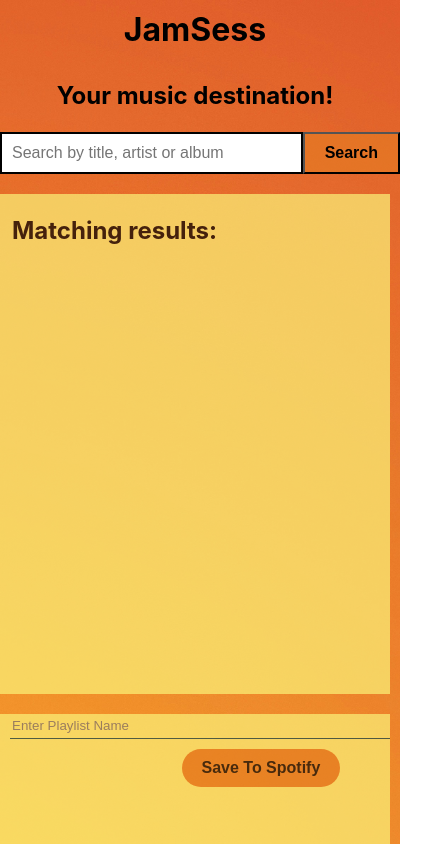
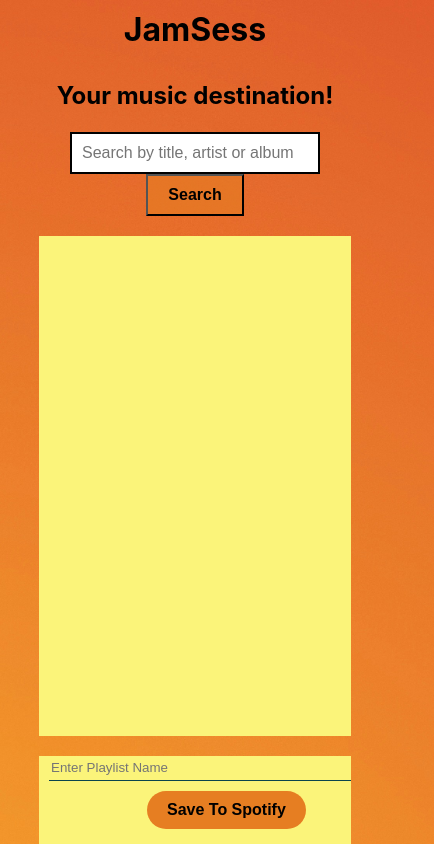
Before and after one commit to keshiacor/jamsess, a React (Create React App) app: page / in a window 390 px wide. Shown: the top 844 px of the page, 434 px wide, since content can reach past the window. Built offline with nearby package versions, Linux system fonts and the light colour scheme.

Commit message:
new branch to test css changes

```diff
--- a/src/components/App.js
+++ b/src/components/App.js
@@ -10,7 +10,7 @@
   const [playlistName, setPlaylistName] = useState("");
   const [playlistTrack, setPlaylistTracks] = useState([]);
 
-  //search for a track  using the Spotify API
+
   const search = useCallback((inputSearch) => {
     Spotify.search(inputSearch).then(setSearchResults);
   }, []);
--- a/src/components/SearchResults.js
+++ b/src/components/SearchResults.js
@@ -6,7 +6,7 @@
 
   return (
     <div className="SearchResults">
-      <h2>Matching results:</h2>
+      {props.searchResults.length > 0 && <h2>Matching results:</h2>}
       <Tracklist tracks={props.searchResults} onAdd={props.onAdd} />
     </div>
   );
--- a/src/components/Track.js
+++ b/src/components/Track.js
@@ -1,8 +1,9 @@
 import React, { useCallback } from "react";
 import "../css/Track.css";
+import previewIcon from '../previewButton.gif';
 
 const Track = (props) => {
-  const { onAdd, onRemove, track } = props;
+  const { onAdd, onRemove, track, onPreview, play } = props;
 
   const addSong = useCallback((event) => {
     onAdd(track);
@@ -30,11 +31,32 @@
     }
   };
 
+  const previewSong = () => {
+    onPreview(track.id);
+  }
+
+  const playSong = () => {
+    return play === track.id ? <img className='sound-bar' src={previewIcon} alt='Playing' /> :
+    track.previewUrl === null ? <i className="fa-solid fa-play unclickable" onClick={ previewSong }></i> : <i className="fa-solid fa-play" onClick={ previewSong }></i>;
+};
+
+
   return (
     <div className="Track">
       <div className='Track_details'>
-        <h3>{track.name}</h3>
-        <p>Artist: {track.artist} | Album: {track.album}</p>
+      <div className='Track-play'>
+                { playSong() }
+      </div>
+      <div className='Track-container'>
+        <img src={track.image } alt="" />
+      </div>
+        <div className='Track_i'>
+          <ul>
+          <li><h3>{track.name}</h3> </li>
+          <li> Artist: {track.artist} </li>
+          <li> Album: {track.album}</li>
+          </ul>
+        </div>
       </div>
       <div>
         {
--- a/src/components/Tracklist.js
+++ b/src/components/Tracklist.js
@@ -13,6 +13,8 @@
             onAdd={props.onAdd}
             onRemove={props.onRemove}
             isRemoved={props.isRemoved}
+            onPreview={props.onPreview}
+            play={props.play}
           />
         );
       })}
--- a/src/css/App.css
+++ b/src/css/App.css
@@ -17,12 +17,14 @@
   overflow-y: auto;
   max-height: 500px;
   max-width: 500px;
+
 }
 
 .PlaylistContainer{
   overflow-y: auto;
   max-height: 500px;
   max-width: 500px;
+
 }
 
 h1{
@@ -47,6 +49,7 @@
   padding: 2px;
   color: #0000;
   font-weight: 600;
+  margin: 40px;
 
 }
 
@@ -78,3 +81,25 @@
   color: black;
   text-decoration: none;
 }
+
+@media (max-width: 600px) {
+
+  body{
+    width: 100%;
+  }
+  .MainContainer{
+    flex-direction: column;
+    align-items: center;
+  }
+
+  .ResultsSection{
+    max-width: 80%;
+    overflow-y: auto;
+    overflow-x:visible;
+  }
+  .PlaylistContainer{
+    max-width: 80%;
+    overflow-y: auto;
+    overflow-x: hidden;
+  }
+}
--- a/src/css/Playlist.css
+++ b/src/css/Playlist.css
@@ -1,8 +1,7 @@
 .playlist-save{
-
   box-sizing: border-box;
   background-color: #fbf47a;
-  opacity: 0.7;
+  /*opacity: 0.5;*/
   color: #0b454d;
   padding-left: 10px;
   overflow-y: scroll;
@@ -55,3 +54,17 @@
 .custom-toast-error .Toastify__progress-bar {
   background-color: #ffff !important;
 }
+
+@media (max-width: 600px) {
+  .savePlaylist-button{
+    padding: 10px 20px;
+    font-size: 16px;
+    cursor: pointer;
+    border-radius: 24px;
+    border-width: 0px;
+    background-color:rgba(230, 126, 34,1);
+    margin-top: 10px;
+    margin-left: 20%;
+    font-weight: bolder;
+  }
+}
--- a/src/css/SearchBar.css
+++ b/src/css/SearchBar.css
@@ -30,3 +30,13 @@
   background-color:rgba(235, 149, 50,1);
 
 }
+
+@media (max-width: 600px) {
+ .SearchSection{
+  display: flex;
+  flex-wrap: wrap;
+  justify-content: center;
+  width: 250px;
+ }
+
+}
--- a/src/css/SearchResults.css
+++ b/src/css/SearchResults.css
@@ -1,17 +1,28 @@
 .SearchResults{
   box-sizing: border-box;
   background-color: #fbf47a;
-  opacity: 0.7;
+  /*opacity: 0.5;*/
   color: #0b454d;
   padding-left: 10px;
   height: 950px;
   overflow-y: scroll;
   box-shadow: 0 4px 2px 2px rgba();
   width:500px;
-  text-overflow: ellipsis;
+  overflow-x: hidden;
 
 }
 
 .SearchResults h2{
   text-align:left;
 }
+
+@media (max-width: 600px) {
+
+  .SearchResults{
+    white-space: normal;
+    word-wrap: break-word;
+    overflow-x: hidden;
+    max-width: 600px;
+    box-sizing: border-box;
+  }
+}
--- a/src/css/Track.css
+++ b/src/css/Track.css
@@ -1,12 +1,12 @@
 .Track {
   display: flex;
-  align-items: center;
   border-bottom: 1px solid rgba(256, 256, 256, 0.8);
+  flex-direction: row;
 }
 
 .button-action {
   cursor: pointer;
-  padding: .5rem;
+  padding: 1.5rem;
   font-size: 1.8rem;
   transition: color .25s;
   border: 0px;
@@ -22,14 +22,72 @@
   justify-content: center;
   height: 120px;
 }
+.Track-container{
+  display: flex;
+  flex-direction: row;
+  justify-content: left;;
+  margin: 10 auto;
+  width: 100%;
+  height: 100%;
+  padding: 10px;
+}
 
-.Track_details h3 {
+.Track_i h3 {
   margin-bottom: .22rem;
   color: #292008;
 }
 
-.Track_details p {
+.Track_i li {
   color:#533F10;
   font-weight: 400;
+  float: left;
+  text-align: center;
+}
 
+ img {
+  height: 55px;
+  width: 55px;
+  margin-left:5px;
 }
+
+@media (max-width: 600px) {
+  .Track_details{
+    height: auto;
+    width: auto;
+    display: flex;
+    flex-direction: column;
+    flex-wrap: wrap;
+
+  }
+
+  .Track_details p{
+    width:100%;
+    white-space: normal;
+    word-wrap: break-word;
+    overflow: hidden;
+  }
+
+  .Track_details h3{
+    width:100%;
+    white-space: normal;
+    word-wrap: break-word;
+  }
+
+  .Track_i{
+    width: 100%;
+    white-space: normal;
+    word-wrap: break-word;
+    overflow: hidden;
+  }
+
+  .button-action {
+    cursor: pointer;
+    transition: color .25s;
+    border: 0px;
+    background-color: rgba(0, 0, 0, 0);
+    color: black;
+    display:grid;
+    margin-right: 40%;
+    padding: 1.5rem;
+  }
+}
--- a/src/util/Spotify.js
+++ b/src/util/Spotify.js
@@ -1,7 +1,4 @@
-import { ToastContainer, toast } from 'react-toastify';
-import 'react-toastify/dist/ReactToastify.css';
-
-const clientId = "06a9a154ff0a4cf69e2a6ded5835ab4e"; //client id from spotify
+const clientId = process.env.REACT_APP_CLIENT_ID; //client id from spotify app
 const redirectUri = 'http://localhost:3000';
 let accessToken;
 
@@ -42,7 +39,9 @@
         name: track.name,
         artist: track.artists[0].name,
         album: track.album.name,
-        uri: track.uri
+        uri: track.uri,
+        image: track.album.images[0].url,
+        previewUrl: track.preview_url
       }));
     });
   },
```
Also changed, not shown: src/previewButton.gif (added), 1 other file (tests, documents, lock files or other folders).
